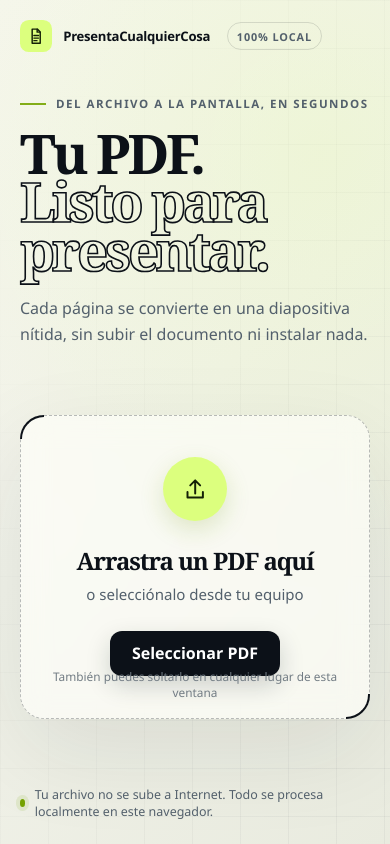
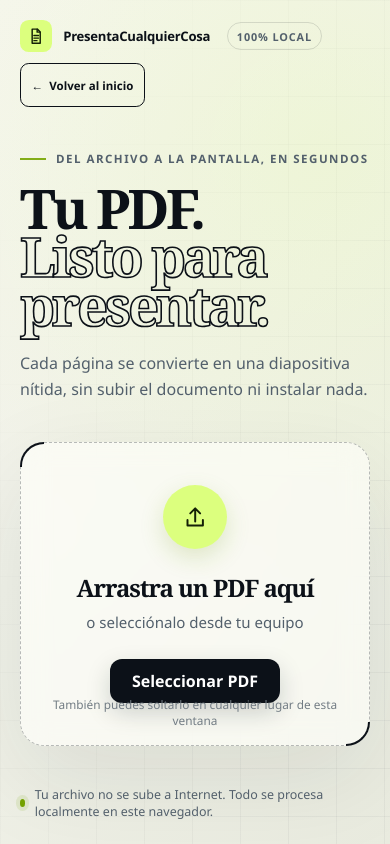
Before and after one commit to xdCL/PCC, a website built with Vite: page index.html in a window 390 px wide. Built offline with nearby package versions, Linux system fonts and the light colour scheme; files whose address does not match are found by name.

Commit message:
Add return link to xdCL home

```diff
--- a/index.html
+++ b/index.html
@@ -47,6 +47,9 @@
           <span class="brand-mark"><svg><use href="#icon-file" /></svg></span>
           <span class="brand-name">PresentaCualquierCosa</span>
           <span class="local-badge">100% local</span>
+          <a class="home-link" href="https://xdcl.github.io/" title="Inicio de xdCL">
+            <span aria-hidden="true">←</span> Volver al inicio
+          </a>
         </header>
 
         <div class="welcome-copy">
@@ -84,6 +87,9 @@
             </div>
           </div>
           <div class="header-actions">
+            <a class="home-link" href="https://xdcl.github.io/" title="Inicio de xdCL">
+              <span aria-hidden="true">←</span> Volver al inicio
+            </a>
             <span class="private-chip"><span></span>Privado · local</span>
             <button id="open-file-header" class="text-button" type="button">Abrir otro PDF</button>
             <button id="present-button" class="present-button" type="button">
--- a/src/styles/main.css
+++ b/src/styles/main.css
@@ -105,10 +105,36 @@ svg {
   display: flex;
   grid-column: 1 / -1;
   align-items: center;
+  flex-wrap: wrap;
   gap: 0.7rem;
   font-size: clamp(0.82rem, 2.8vw, 1rem);
   font-weight: 750;
   letter-spacing: -0.02em;
+}
+
+.home-link {
+  display: inline-flex;
+  min-height: 2.75rem;
+  flex-shrink: 0;
+  align-items: center;
+  gap: 0.4rem;
+  padding: 0.4rem 0.65rem;
+  border: 1px solid currentColor;
+  border-radius: 0.55rem;
+  color: inherit;
+  font-size: 0.72rem;
+  font-weight: 600;
+  letter-spacing: 0;
+  text-decoration: none;
+  white-space: nowrap;
+}
+
+.home-link:hover {
+  background: rgb(128 128 128 / 12%);
+}
+
+.brand .home-link {
+  margin-left: auto;
 }
 
 .brand-name {
@@ -1167,8 +1193,25 @@ html:-webkit-full-screen::backdrop,
 }
 
 @media (max-width: 650px) {
+  .brand .home-link {
+    margin-left: 0;
+  }
+
+  .presentation-header .document-icon {
+    display: none;
+  }
+
+  .presentation-header .document-meta {
+    flex: 1;
+  }
+
+  .presentation-header .document-meta strong {
+    max-width: 100%;
+  }
+
   .presentation-header {
     padding: 0 0.65rem;
+    gap: 0.5rem;
   }
 
   .header-actions .text-button {
```
Also changed, not shown: README.md.
